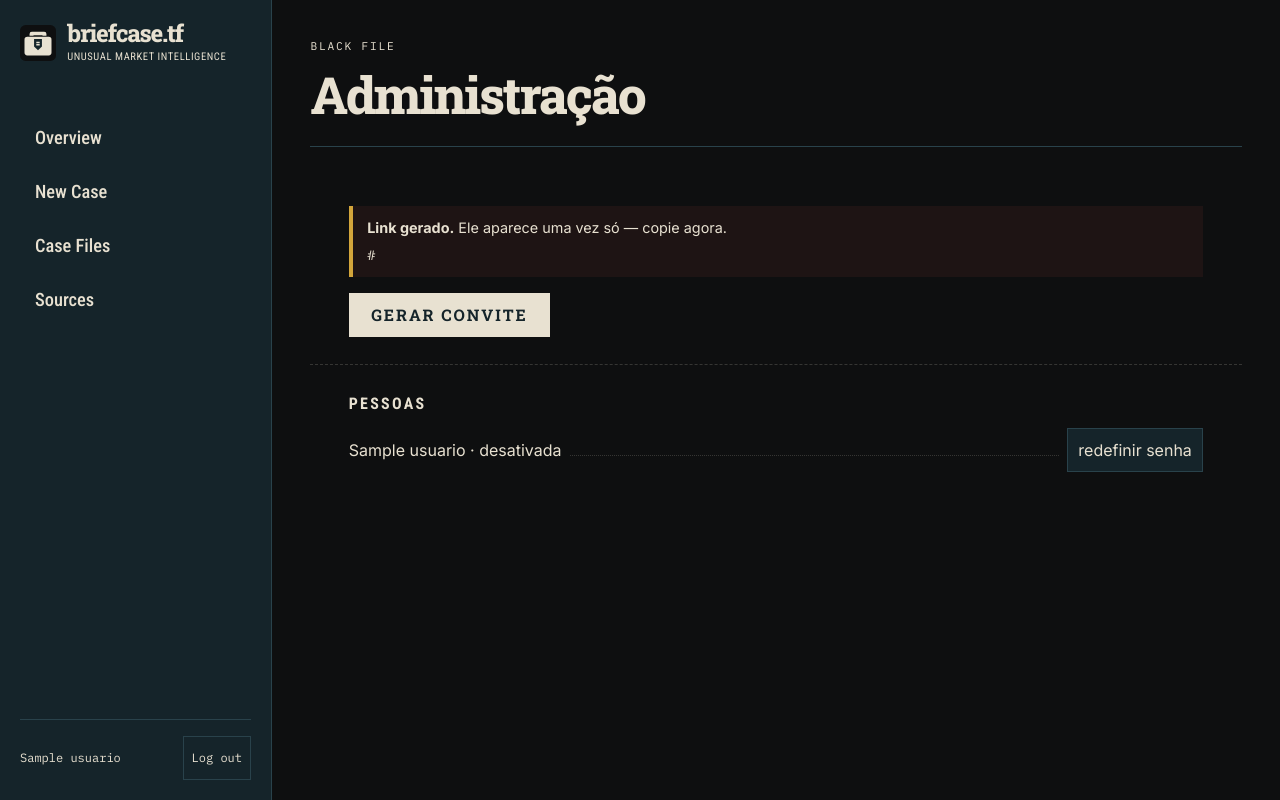
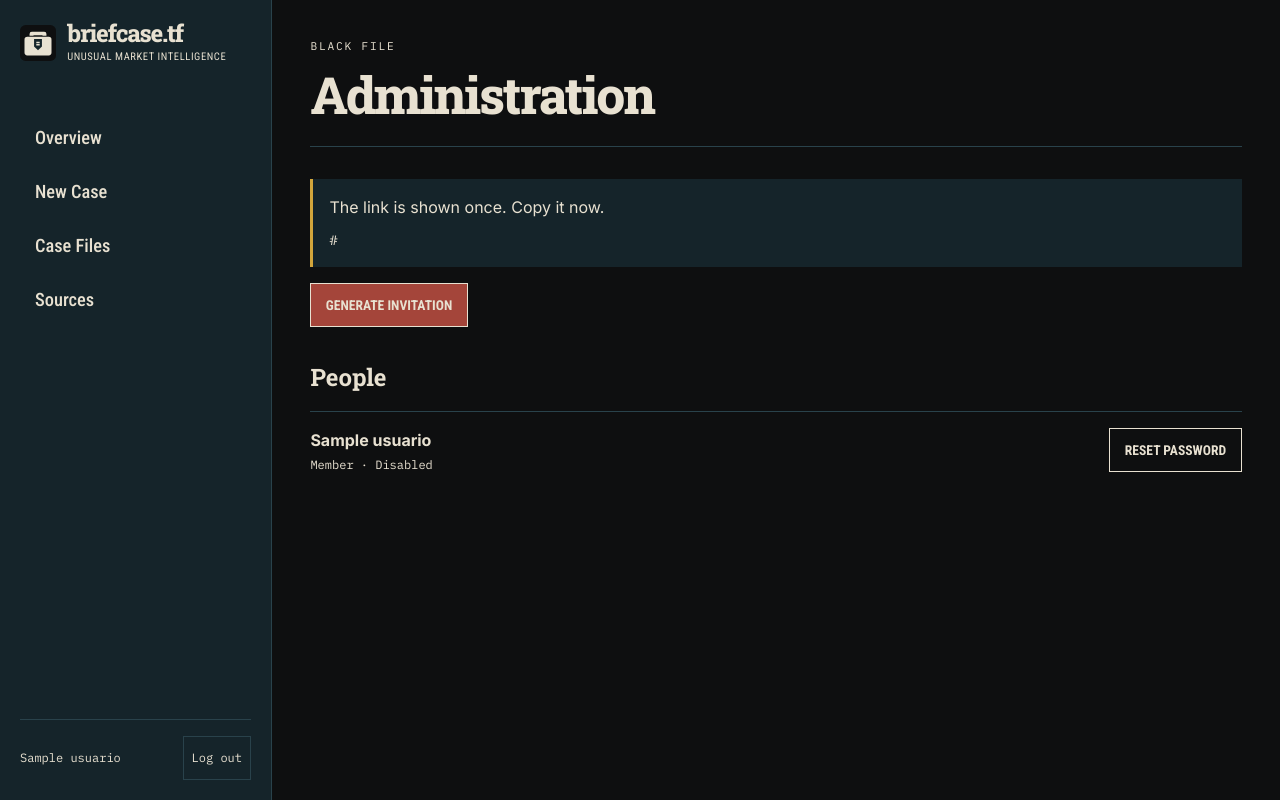
Before and after one commit to guscostam/tf2-price, a Python web app: template tf2price/painel/templates/admin.html in a window 1280 px wide. Run offline with Jinja, Linux system fonts and the light colour scheme; the template is opened without the code that fills it: most values are stand-ins (such as "Sample title", 1, 10 or a date in 2020); some libraries are stand-ins or nearby versions.

Commit message:
Traduz autenticacao e administracao sem enfraquecer seguranca

```diff
--- a/tf2price/painel/admin.py
+++ b/tf2price/painel/admin.py
@@ -67,7 +67,7 @@ def gerar_redefinicao(
     if repo.usuario_por_id(conn, usuario_id) is None:
         # Sem isto o convite nasce com `alvo` apontando para ninguém: o
         # SQLite deixa passar, e a chave estrangeira do Postgres levanta.
-        return HTMLResponse("Usuário não encontrado.", status_code=404)
+        return HTMLResponse("User not found.", status_code=404)
     token = servico.convidar(
         conn,
         criado_por=usuario.id,
@@ -92,11 +92,11 @@ def mudar_ativo(
             request,
             conn,
             usuario,
-            erro="Você não pode desativar a própria conta.",
+            erro="You cannot disable your own account.",
         )
     if repo.usuario_por_id(conn, usuario_id) is None:
         # Sem isto, "sucesso" é um UPDATE que não bateu em linha nenhuma.
-        return HTMLResponse("Usuário não encontrado.", status_code=404)
+        return HTMLResponse("User not found.", status_code=404)
     ligado = ativo == "1"
     repo.definir_ativo(conn, usuario_id, ligado)
     if not ligado:
--- a/tf2price/painel/app.py
+++ b/tf2price/painel/app.py
@@ -46,7 +46,7 @@ def criar_app(engine: Engine, contexto: "Contexto | None" = None) -> FastAPI:
 
     @app.exception_handler(ses.PrecisaSerAdmin)
     def _sem_permissao(request: Request, _exc: ses.PrecisaSerAdmin) -> Response:
-        return HTMLResponse("Esta página é só do administrador.", status_code=403)
+        return HTMLResponse("This page is restricted to administrators.", status_code=403)
 
     app.include_router(acesso.ROTEADOR)
     app.include_router(admin.ROTEADOR)
--- a/tf2price/painel/sessao.py
+++ b/tf2price/painel/sessao.py
@@ -73,7 +73,7 @@ def mesma_origem(request: Request) -> None:
         return
     origem = request.headers.get("origin")
     if origem and urlparse(origem).netloc != request.headers.get("host"):
-        raise HTTPException(status_code=403, detail="origem não confere")
+        raise HTTPException(status_code=403, detail="request origin does not match")
 
 
 def gravar_cookie(resposta: Response, request: Request, token: str) -> None:
--- a/tf2price/painel/static/briefcase.css
+++ b/tf2price/painel/static/briefcase.css
@@ -188,6 +188,20 @@ button:active { transform: translateY(1px); }
 .auth-card h1 { margin-bottom: 2rem; font-size: 2rem; }
 .auth-card .campo { padding: 0; }
 .auth-card :focus-visible { outline-color: var(--ink-blue); }
+.auth-card .erro { margin-bottom: 1.5rem; }
+
+.admin-invitations { display: grid; gap: 1rem; margin-bottom: 2rem; }
+.admin-link { padding: 1rem; border-left: 3px solid var(--warning); background: var(--ink-panel); }
+.admin-link p { margin: 0 0 .5rem; }
+.admin-link code { font: .85rem var(--font-mono); overflow-wrap: anywhere; }
+.admin-people h2 { margin: 0 0 1rem; font-family: var(--font-display); }
+.admin-people__list { list-style: none; margin: 0; padding: 0; }
+.admin-person { display: flex; flex-wrap: wrap; align-items: center; justify-content: space-between; gap: 1rem; padding: 1rem 0; border-top: 1px solid var(--ink-blue); }
+.admin-person__identity { display: grid; gap: .3rem; min-width: 0; overflow-wrap: anywhere; }
+.admin-person__identity span { font: .75rem var(--font-mono); }
+.admin-person__actions { display: flex; flex-wrap: wrap; gap: .5rem; }
+.admin-person__actions form { margin: 0; }
+.admin-person .button--danger { color: var(--paper); border-color: var(--rust-stamp); }
 
 @media (max-width: 52rem) {
   .app-shell { grid-template-columns: minmax(0, 1fr); min-height: auto; }
--- a/tf2price/painel/static/briefcase.js
+++ b/tf2price/painel/static/briefcase.js
@@ -1,4 +1,9 @@
 (() => {
+  document.addEventListener("submit", (event) => {
+    const message = event.target.dataset.confirm;
+    if (message && !window.confirm(message)) event.preventDefault();
+  });
+
   const toggle = document.querySelector("[data-nav-toggle]");
   const nav = document.querySelector("[data-app-nav]");
   if (toggle && nav) {
--- a/tf2price/painel/templates/admin.html
+++ b/tf2price/painel/templates/admin.html
@@ -1,36 +1,42 @@
 {% extends "base.html" %}
-{% block title %}Administração{% endblock %}
-{% block page_title %}Administração{% endblock %}
+{% block title %}Administration{% endblock %}
+{% block page_title %}Administration{% endblock %}
 {% block content %}
-<section class="campo">
-  {% if erro %}<div class="erro"><b>Não deu</b>{{ erro }}</div>{% endif %}
+<section class="admin-invitations" aria-label="Invitations">
+  {% if erro %}<div class="error-state" role="alert">{{ erro }}</div>{% endif %}
   {% if link %}
-  <div class="aviso">
-    <b>Link gerado.</b> Ele aparece uma vez só — copie agora.<br>
+  <div class="admin-link" role="status">
+    <p>The link is shown once. Copy it now.</p>
     <code>{{ link }}</code>
   </div>
   {% endif %}
   <form method="post" action="/admin/convite">
-    <button class="acao" type="submit">Gerar convite</button>
+    <button class="button button--primary" type="submit">Generate invitation</button>
   </form>
 </section>
 
-<section class="campo">
-  <span class="rotulo">Pessoas</span>
+<section class="admin-people" aria-labelledby="people-title">
+  <h2 id="people-title">People</h2>
+  <ul class="admin-people__list">
   {% for u in usuarios %}
-  <div class="linha">
-    <span>{{ u.nome }}{% if u.admin %} · admin{% endif %}{% if not u.ativo %} · desativada{% endif %}</span>
-    <span class="fio"></span>
+    <li class="admin-person">
+      <div class="admin-person__identity">
+        <strong>{{ u.nome }}</strong>
+        <span>{{ 'Administrator' if u.admin else 'Member' }} · {{ 'Active' if u.ativo else 'Disabled' }}</span>
+      </div>
+      <div class="admin-person__actions">
         <form method="post" action="/admin/redefinir/{{ u.id }}">
-      <button type="submit">redefinir senha</button>
+          <button class="button button--quiet" type="submit">Reset password</button>
         </form>
         {% if u.id != usuario.id %}
-    <form method="post" action="/admin/ativo/{{ u.id }}">
+        <form method="post" action="/admin/ativo/{{ u.id }}"{% if u.ativo %} data-confirm="Disable this account and invalidate its sessions?"{% endif %}>
           <input type="hidden" name="ativo" value="{{ '0' if u.ativo else '1' }}">
-      <button type="submit">{{ 'desativar' if u.ativo else 'reativar' }}</button>
+          <button class="button {{ 'button--danger' if u.ativo else 'button--quiet' }}" type="submit">{{ 'Disable' if u.ativo else 'Reactivate' }}</button>
         </form>
         {% endif %}
       </div>
+    </li>
   {% endfor %}
+  </ul>
 </section>
 {% endblock %}
```
Also changed, not shown: tests/painel/test_admin.py (+28 -4 lines), tests/painel/test_convite.py (+6 -6 lines), tests/painel/test_english_ui.py (added, +41 -0 lines), tests/painel/test_entrar.py (+14 -2 lines), tests/sources/test_steam.py (+5 -5 lines), tests/sources/test_steam_page.py (+5 -5 lines), tf2price/painel/acesso.py (+29 -4 lines), tf2price/painel/templates/convite.html (+7 -7 lines), tf2price/painel/templates/entrar.html (+7 -7 lines), tf2price/sources/steam.py (+7 -9 lines), tf2price/sources/steam_page.py (+14 -14 lines). Lines whose indentation alone changed are shown as unchanged.
